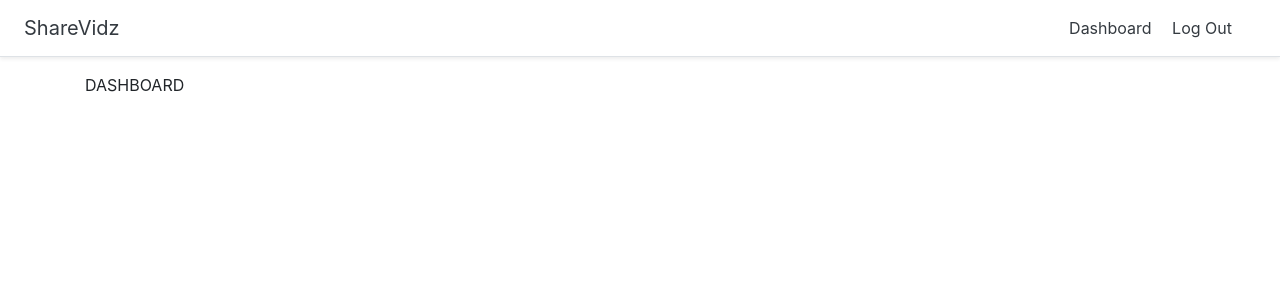
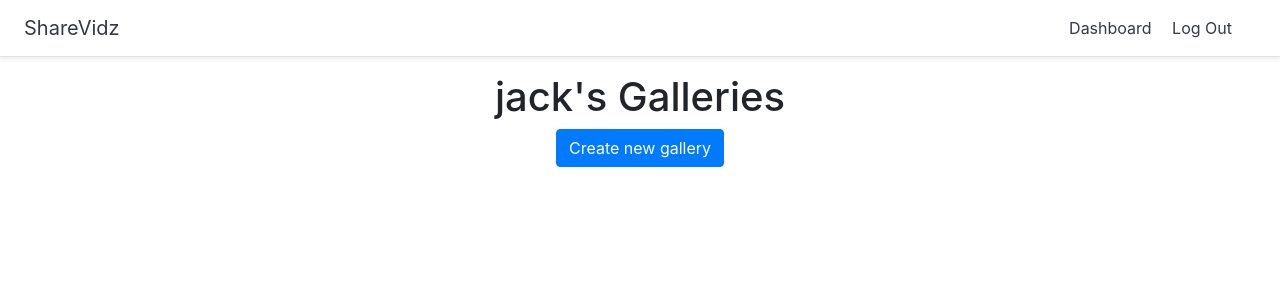
Before and after one commit to jrgraff/fullstack-fastapi, a Django app: page /dashboard in a window 1280 px wide. Shown: the top 300 px of the page. Run offline with Django 4.2, Linux system fonts and the light colour scheme; a user stored in the database is signed in; data comes from the database, SQL or seed files in the repository; both versions use the stored data as it was after the commit; some libraries are stand-ins or nearby versions.

Commit message:
feat: implement dashboard page

```diff
--- a/django/sharevidz-project/gallery/templates/gallery/dashboard.html
+++ b/django/sharevidz-project/gallery/templates/gallery/dashboard.html
@@ -2,6 +2,30 @@
 
 {% block content %}
 <div class="container">
-    DASHBOARD
+    <div class="text-center">
+        <h1>{{ user.username }}'s Galleries</h1>
+        <a href="{% url 'create_gallery' %}" class="btn btn-primary">Create new gallery</a>
+    </div>
+    {% for gallery in galleries %}
+    <div class"d-flex">
+        <h3><a href="{% url 'detail_gallery' gallery.id %}">{{ gallery.title }}</a></h3>
+        <div>
+            <a href="{% url 'add_video' gallery.id %}" class="btn btn-success">Add Video</a>
+            <a href="{% url 'update_gallery' gallery.id %}" class="btn btn-primary">Edit</a>
+            <a href="{% url 'delete_gallery' gallery.id %}" class="btn btn-danger">Delete</a>
+        </div>
+    </div>
+
+    <div class="row">
+        {% for video in gallery.video_set.all %}
+        <div class="col-md-4 mt-3">
+            <div class="mb-4 shadow-sm">
+                <iframe width="100%" height="225" src="https://www.youtube.com/embed/{{ video.youtube_id }}" title="YouTube video player" frameborder="0" allow="accelerometer; autoplay; clipboard-write; encrypted-media; gyroscope; picture-in-picture" allowfullscreen></iframe>
+                <p class="card-text">{{ video.title }}</p>
+            </div>
+        </div>
+        {% endfor %}
+    </div>
+    {% endfor %}
 </div>
 {% endblock %}
--- a/django/sharevidz-project/gallery/views.py
+++ b/django/sharevidz-project/gallery/views.py
@@ -18,7 +18,8 @@ def home(request):
 
 
 def dashboard(request):
-    return render(request, 'gallery/dashboard.html')
+    galleries = Gallery.objects.filter(user=request.user)
+    return render(request, 'gallery/dashboard.html', {'galleries': galleries})
 
 
 def add_video(request, pk):
```
Also changed, not shown: django/sharevidz-project/db.sqlite3.
